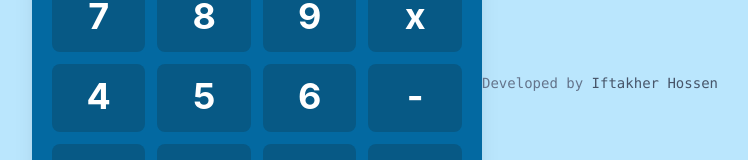
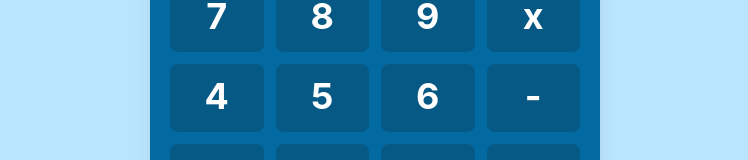
Before and after one commit to iftakherhossen/react-calculator, a React (Create React App) app: page / in a window 1280 px wide. Shown: the part 324-484 px from the top of the page, without its empty margins (265-1013 px from the left). Built offline with nearby package versions, Linux system fonts and the light colour scheme.

Commit message:
Update App.js

```diff
--- a/src/App.js
+++ b/src/App.js
@@ -1,12 +1,10 @@
 import './App.css';
 import Wrapper from './Components/Wrapper';
-import Footer from './Components/Footer';
 
 function App() {
   return (
-    <div className="h-[100vh] flex flex-column justify-center items-center bg-sky-200">
+    <div className="h-[100vh] flex justify-center items-center bg-sky-200">
       <Wrapper />
-      <Footer />
     </div>
   );
 }
```
